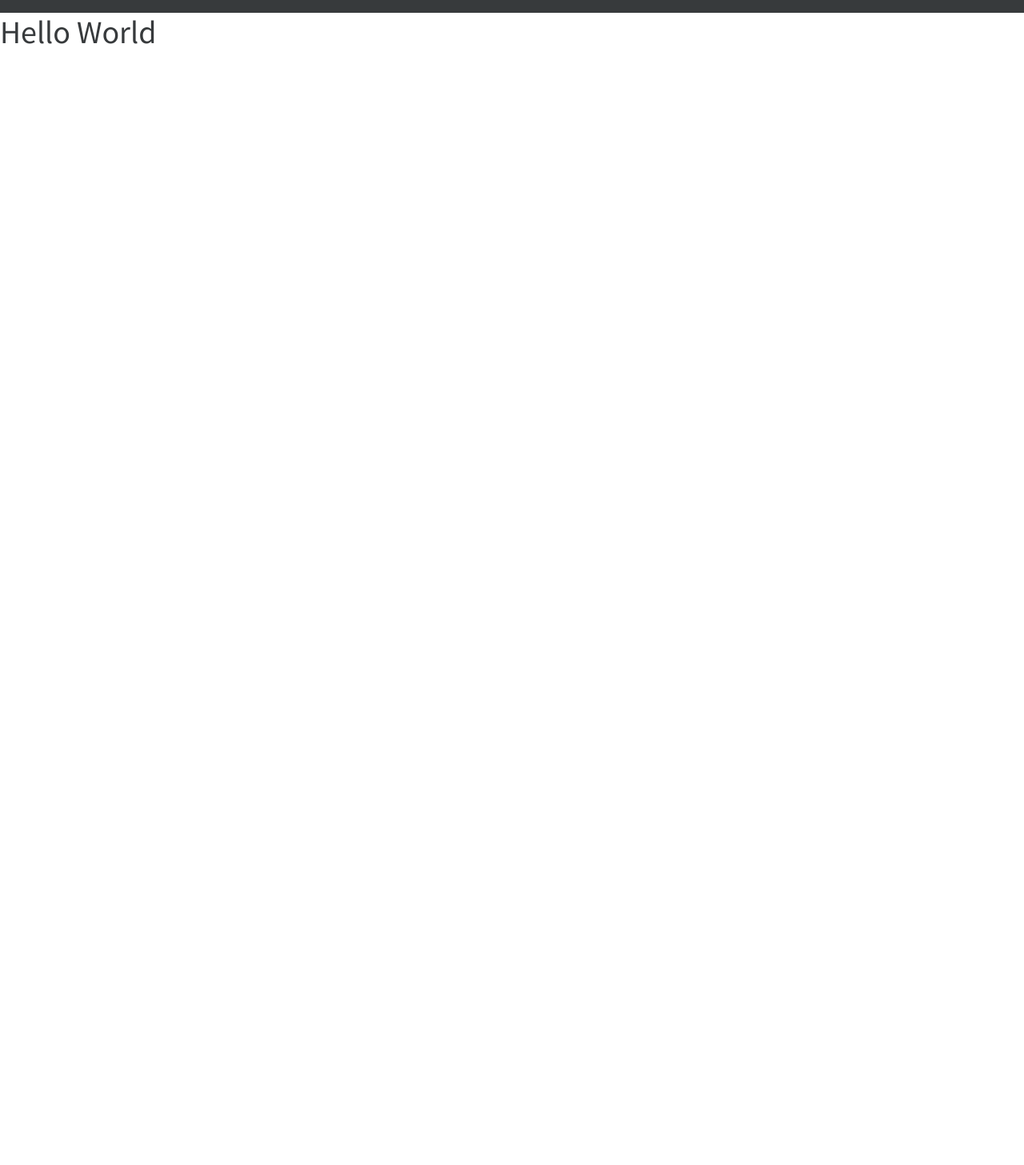
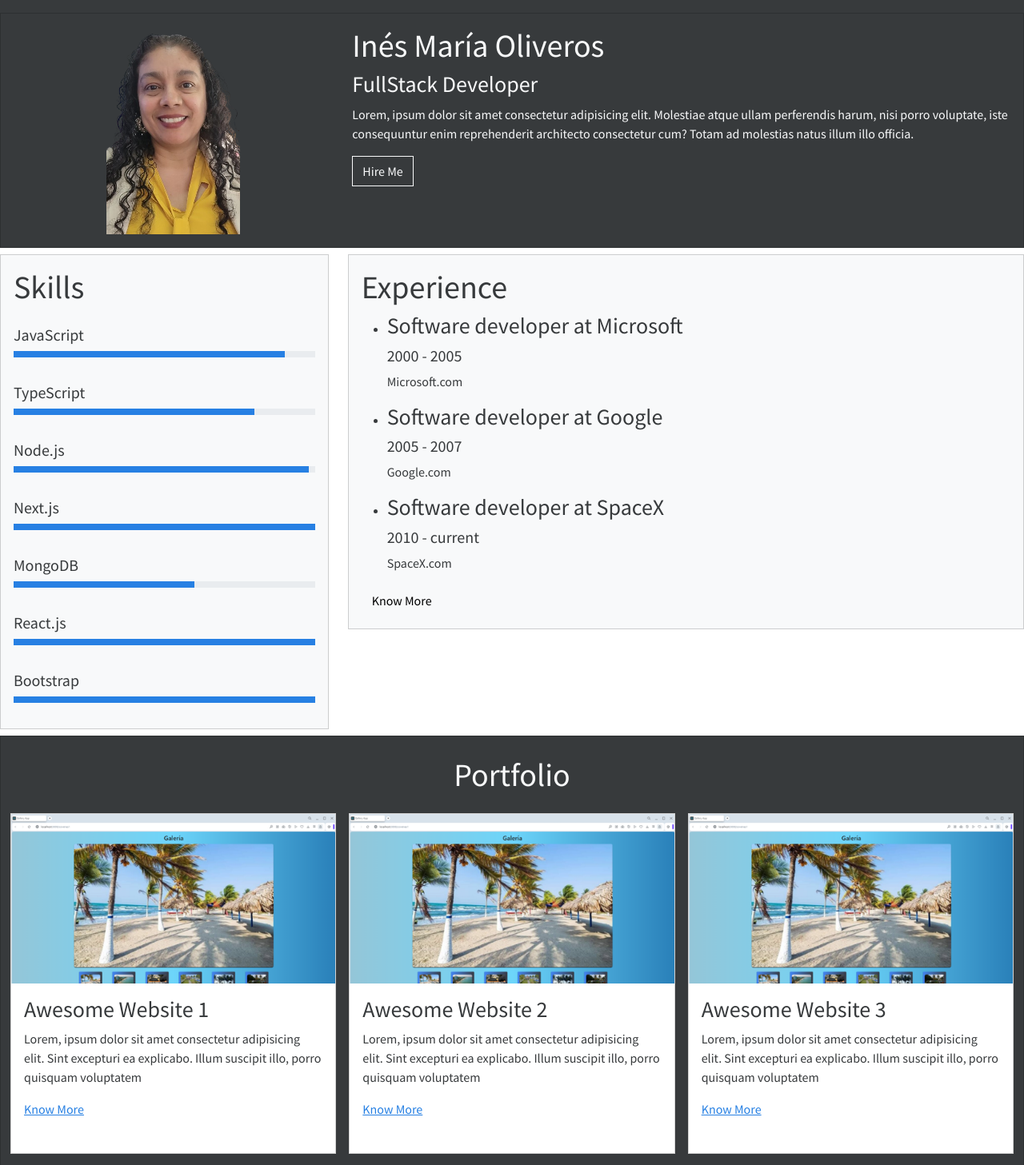
Before and after one commit to inesmariao/boot2_next_portfolio, a Next.js app: page / in a window 1280 px wide. Shown: the part 40-1497 px from the top of the page at 80% size. Before the commit the page ends 800 px from the top, so only its background shows below. Built offline with nearby package versions, Linux system fonts and the light colour scheme.

Commit message:
update index.js and error page 404

```diff
--- a/src/pages/index.js
+++ b/src/pages/index.js
@@ -1,13 +1,129 @@
 import Layout from "@/components/Layout";
-import { Inter } from "next/font/google";
+import Link from 'next/link';
 
+import { skills, experiences, projects } from '../pages/profile';
 
-const inter = Inter({ subsets: ["latin"] });
 
 export default function Home() {
   return (
     <Layout>
-      <h1>Hello World</h1>
+      {/* Header Card */}
+      <header className="row">
+        <div className="col-md-12">
+          <div className="card card-body bg-secondary text-light animate__animated animate__fadeIn">
+            <div className="row">
+              <div className="col-md-4 text-center">
+                <img src="/profile_ines.png" alt="profile Inés María" className="img-fluid" />
+              </div>
+              <div className="col-md-8">
+                <h1>Inés María Oliveros</h1>
+                <h3>FullStack Developer</h3>
+                <p>
+                  Lorem, ipsum dolor sit amet consectetur adipisicing elit.
+                  Molestiae atque ullam perferendis harum, nisi porro voluptate,
+                  iste consequuntur enim reprehenderit architecto consectetur cum?
+                  Totam ad molestias natus illum illo officia.
+                </p>
+                <Link href="/hireme" className="btn btn-outline-light">
+                  Hire Me
+                </Link>
+              </div>
+            </div>
+          </div>
+        </div>
+      </header>
+
+      {/* Second section */}
+
+      <section className="row">
+        <div className="col-md-4 py-2">
+          <div className="card bg-light animate__animated animate__fadeInLeft">
+            <div className="card-body">
+              <h1>Skills</h1>
+
+              {/* Skill Progress  */}
+              {skills.map(({ skill, percentage }, i) => (
+                <div className="py-3" key={i}>
+                  <h5>{skill}</h5>
+                  <div className="progress ">
+                    <div
+                      className="progress-bar"
+                      role="progressbar"
+                      style={{ width: `${percentage}%` }}
+                      aria-valuenow="50"
+                      aria-valuemin="0"
+                      aria-valuemax="100"
+                    ></div>
+                  </div>
+                </div>
+              ))}
+            </div>
+          </div>
+        </div>
+
+        <div className="col-md-8 py-2">
+          {/* Experience */}
+          <div className="card bg-light animate__animated animate__fadeInRight">
+            <div className="card-body">
+              <h1>Experience</h1>
+
+              <ul>
+                {/* List Item Experience */}
+                {experiences.map(({ title, description, from, to }, index) => (
+                  <li key={index}>
+                    <h3>{title}</h3>
+                    <h5>
+                      {from} {to ? `- ${to}` : "- current"}
+                    </h5>
+                    <p>{description}</p>
+                  </li>
+                ))}
+              </ul>
+              <Link href="/hireme" className="btn btn-light">
+                Know More
+              </Link>
+            </div>
+          </div>
+        </div>
+      </section>
+
+      {/* Porfolio */}
+      <section>
+        <div className="row">
+          <div className="col-md-12">
+            <div className="card card-body bg-dark">
+              <div className="row">
+                <div className="col-md-12 my-2">
+                  <h1 className="text-center text-light">Portfolio</h1>
+                </div>
+                {projects.map(({ name, description, image }, index) => (
+                  <div className="col-md-4 p-2" key={index}>
+                    <div className="card h-100">
+                      <div className="overflow">
+                        <img src={`/${image}`} alt="project" className="card-img-top" />
+                      </div>
+                      <div className="card-body">
+                        <h3>{name}</h3>
+                        <p>{description}</p>
+                        <a href="#!">Know More</a>
+                      </div>
+                    </div>
+                  </div>
+                ))}
+
+                <div className="col-md-12 mt-4">
+                  <div className="text-center">
+                    <Link href="/portfolio" className="btn btn-outline-light">
+                      More Projects
+                    </Link>
+                  </div>
+                </div>
+              </div>
+            </div>
+          </div>
+        </div>
+      </section>
+
     </Layout>
   );
 }
--- a/src/pages/profile.js
+++ b/src/pages/profile.js
@@ -2,15 +2,15 @@
 export const skills = [
   {
     skill: "JavaScript",
-    percentage: 100,
+    percentage: 90,
   },
   {
     skill: "TypeScript",
-    percentage: 100,
+    percentage: 80,
   },
   {
     skill: "Node.js",
-    percentage: 100,
+    percentage: 98,
   },
   {
     skill: "Next.js",
@@ -18,7 +18,7 @@ export const skills = [
   },
   {
     skill: "MongoDB",
-    percentage: 100,
+    percentage: 60,
   },
   {
     skill: "React.js",
@@ -34,21 +34,21 @@ export const experiences = [
   {
     title: "Software developer at Microsoft",
     description:
-      "Lorem, ipsum dolor sit amet consectetur adipisicing elit. Sint excepturi ea explicabo. Illum suscipit illo, porro quisquam voluptatem officiis fugiat vel animi aliquam inventore rem. Quo laudantium temporibus cupiditate. Aut?",
+      "Microsoft.com",
     from: 2000,
     to: 2005,
   },
   {
     title: "Software developer at Google",
     description:
-      "Lorem, ipsum dolor sit amet consectetur adipisicing elit. Sint excepturi ea explicabo. Illum suscipit illo, porro quisquam voluptatem officiis fugiat vel animi aliquam inventore rem. Quo laudantium temporibus cupiditate. Aut?",
+      "Google.com",
     from: 2005,
     to: 2007,
   },
   {
     title: "Software developer at SpaceX",
     description:
-      "Lorem, ipsum dolor sit amet consectetur adipisicing elit. Sint excepturi ea explicabo. Illum suscipit illo, porro quisquam voluptatem officiis fugiat vel animi aliquam inventore rem. Quo laudantium temporibus cupiditate. Aut?",
+      "SpaceX.com",
     from: 2010,
   },
 ];
```
Also changed, not shown: src/pages/404.js (added, +15 -0 lines), public/profile_ines.png (added).
